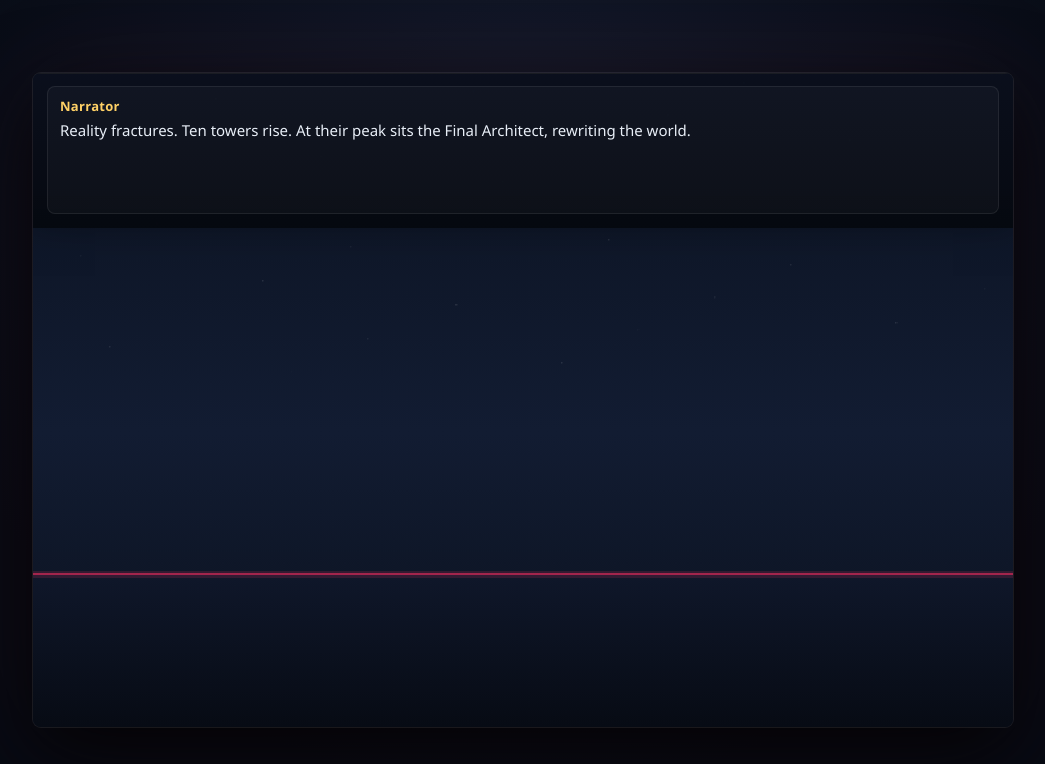
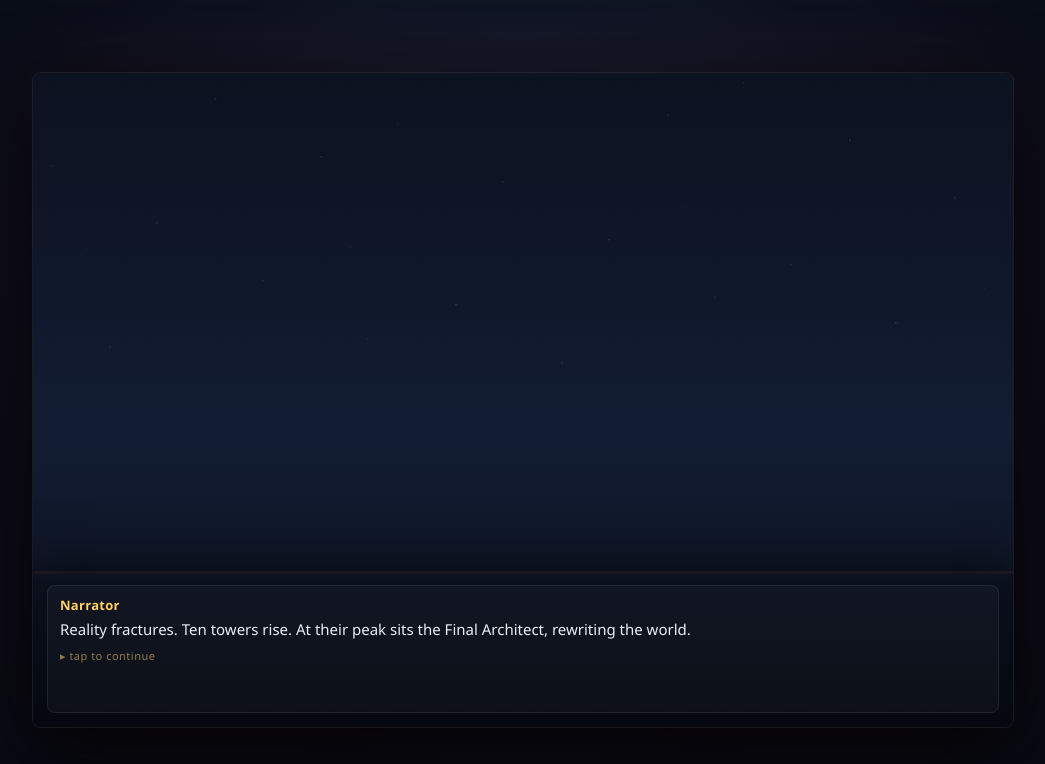
Before and after one commit to FeliForge/chronicles-of-the-architect, a plain HTML site: page index.html in a window 1280 px wide. Both pictures are taken after a click on the button "New Campaign". Shown: the whole page, without its empty margins (117-1162 px from the left). Drawn offline with Linux system fonts and the light colour scheme.

Commit message:
Fix dialogue panel stuck at top when HUD hidden

```diff
--- a/style.css
+++ b/style.css
@@ -32,7 +32,7 @@ canvas { width: 100%; height: 100%; display: block; image-rendering: pixelated;
 .ui-overlay {
   position: absolute; inset: 0;
   pointer-events: none;
-  display: flex; flex-direction: column; justify-content: space-between;
+  display: flex; flex-direction: column;
 }
 .ui-overlay > * { pointer-events: auto; }
 
@@ -42,6 +42,7 @@ canvas { width: 100%; height: 100%; display: block; image-rendering: pixelated;
   background: linear-gradient(180deg, rgba(0,0,0,0.82) 0%, rgba(0,0,0,0.55) 100%);
   backdrop-filter: blur(6px);
   border-bottom: 1px solid var(--border);
+  flex-shrink: 0;
 }
 .char-hud {
   flex: 1; min-width: 0;
@@ -100,18 +101,29 @@ canvas { width: 100%; height: 100%; display: block; image-rendering: pixelated;
 }
 
 #bottom-panel {
+  margin-top: auto;
   background: linear-gradient(0deg, rgba(5,8,15,0.97) 0%, rgba(10,15,28,0.92) 100%);
   padding: 12px 14px 14px;
   min-height: 155px;
   border-top: 1px solid var(--border);
   box-shadow: 0 -12px 40px rgba(0,0,0,0.5);
   display: flex; flex-direction: column; gap: 8px;
+  flex-shrink: 0;
+  cursor: pointer;
 }
 #dialogue-box {
   flex: 1; font-size: 15px; line-height: 1.45; display: none;
   background: rgba(255,255,255,0.03);
   border-radius: 8px; padding: 10px 12px;
   border: 1px solid var(--border);
+}
+#dialogue-box::after {
+  content: '▸ tap to continue';
+  display: block;
+  margin-top: 8px;
+  font-size: 11px;
+  color: rgba(255,209,102,0.55);
+  letter-spacing: 0.5px;
 }
 #dialogue-speaker {
   color: var(--gold); font-weight: 800; font-size: 13px;
```
